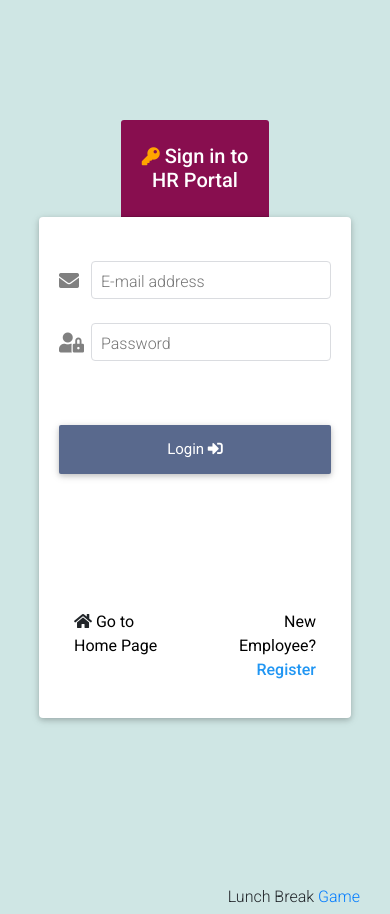
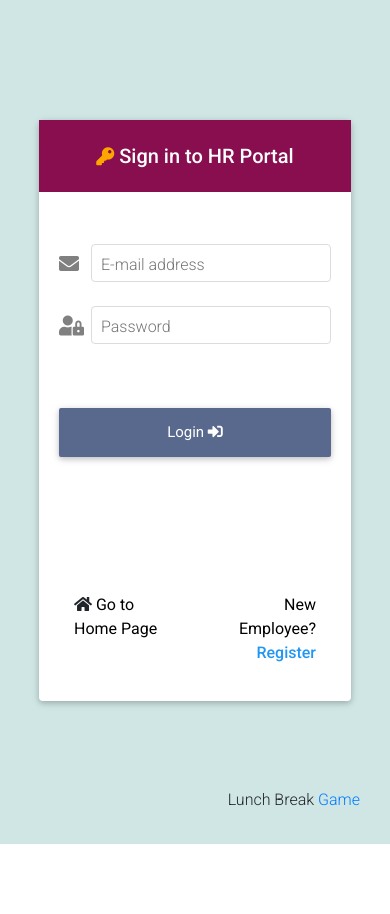
Before and after one commit to adey-px/hr-manager, a Flask app: page /login in a window 390 px wide. After the commit the page ends 844 px from the top, so only its background shows below. Run offline with Flask 2, Linux system fonts and the light colour scheme; some libraries are stand-ins or nearby versions.

Commit message:
Added responsiveness to login page

```diff
--- a/static/css/style.css
+++ b/static/css/style.css
@@ -161,15 +161,10 @@ body {
 }
 
 /* Login page */
-.login-header {
-    margin-top: 120px;
-    margin-bottom: 0px;
-    width: 41%;
-}
-
 .login-card {
     font-size: 16px;
     height: 400px;
+    margin-top: 120px;
     margin-bottom: 60px;
 }
 
@@ -255,9 +250,3 @@ body {
         width: 100%;
     }
 }
-@media (min-width: 992px) {
-    .column-2,
-    .column-1 {
-        width: 33%;
-    }
-}
--- a/templates/login.html
+++ b/templates/login.html
@@ -29,18 +29,13 @@
         {% endwith %}
     </section>
 
-    <div class="container">
-        <div class="mx-auto login-header">
-            <h5 class="card-header btn-unique white-text text-center py-4">
-                <i class="fas fa-key login-key"></i>
-                <strong>Sign in to HR Portal</strong>
-            </h5>
-        </div>
-    </div>
-
    <div class="container">
         <div class="row login-card">
-            <div class="card column mx-auto" style="margin-top: 0px;">
+            <div class="card column mx-auto">
+                <h5 class="btn-unique white-text text-center py-4">
+                    <i class="fas fa-key login-key"></i>
+                    <strong>Sign in to HR Portal</strong>
+                </h5>
                 <div class="card-body">
                     <form method="POST" action="{{ url_for('login') }}">
                         <div class="md-form md-outline">
```
